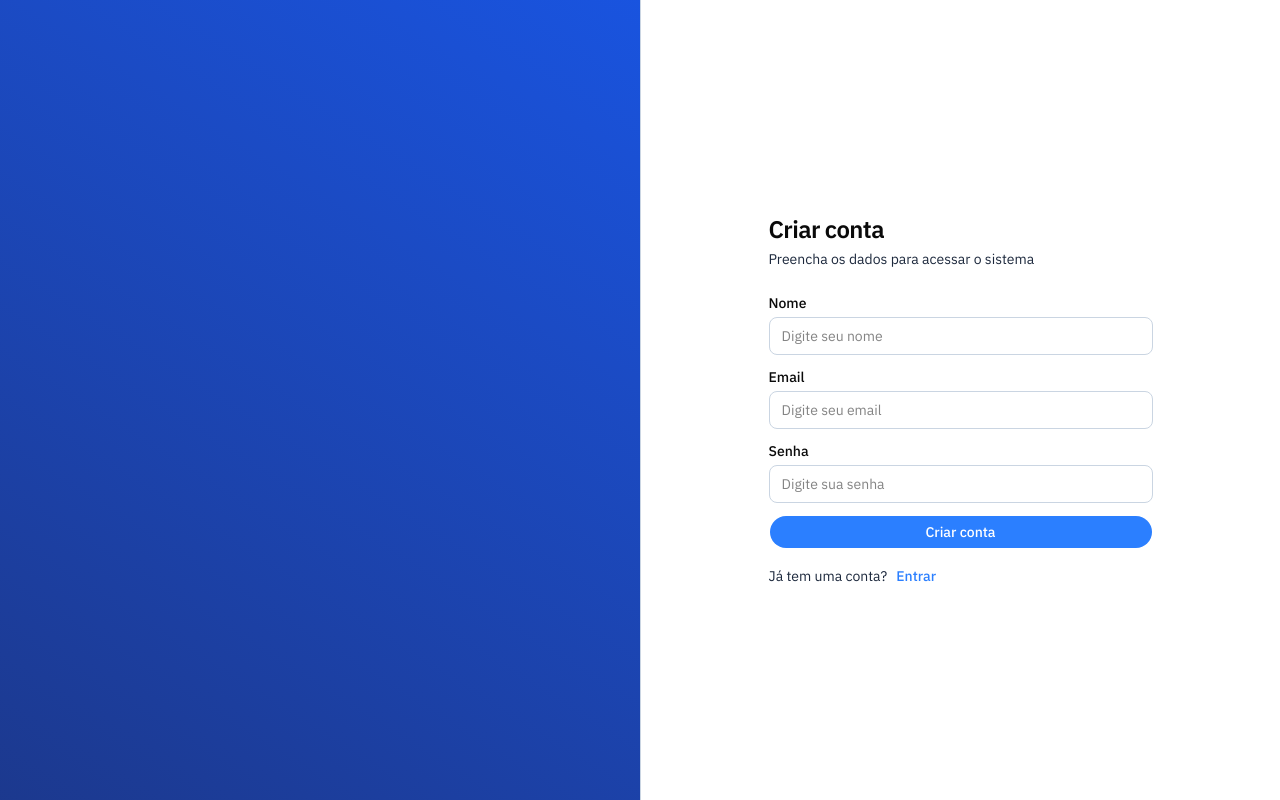
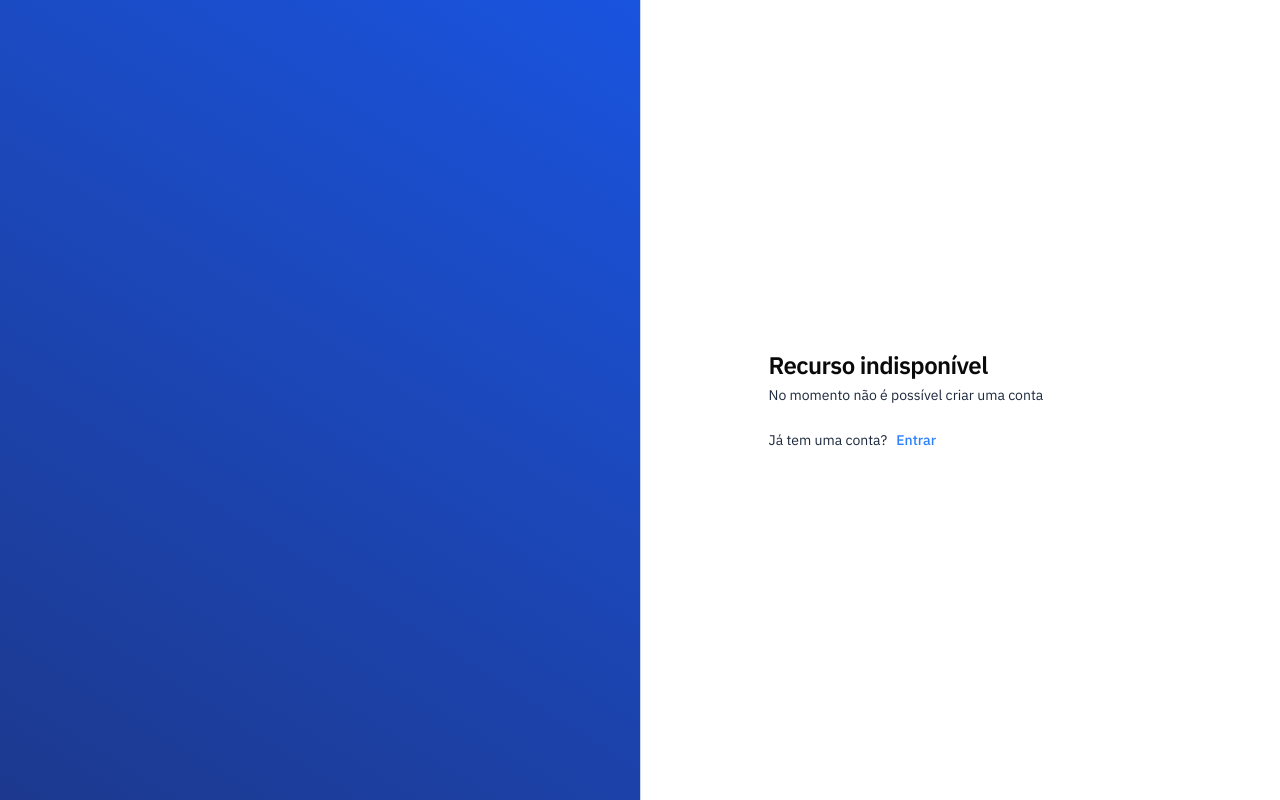
Before and after one commit to ViniMagaa/controle-financeiro-igreja, a Next.js app: page /register in a window 1280 px wide. Built offline with nearby package versions, Linux system fonts and the light colour scheme.

Commit message:
feat(register): update registration page to indicate account creation is unavailable

```diff
--- a/src/app/(auth)/register/page.tsx
+++ b/src/app/(auth)/register/page.tsx
@@ -1,38 +1,10 @@
 "use client";
 
 import { Button } from "@/components/ui/button";
-import { Form } from "@/components/ui/form";
-import { FormField } from "@/components/ui/form-field";
-import { registerSchema, RegisterSchema } from "@/schemas/auth/register.schema";
-import { authService } from "@/services/auth.service";
-import { zodResolver } from "@hookform/resolvers/zod";
-import { LoaderCircle } from "lucide-react";
 import { useRouter } from "next/navigation";
-import { useForm } from "react-hook-form";
-import { toast } from "sonner";
 
 export default function RegisterPage() {
   const router = useRouter();
-
-  const form = useForm<RegisterSchema>({
-    resolver: zodResolver(registerSchema),
-  });
-
-  async function onSubmit(data: RegisterSchema) {
-    const { error } = await authService.signUp(
-      data.email,
-      data.password,
-      data.name,
-    );
-
-    if (error) {
-      toast.error(error);
-      return;
-    }
-
-    toast.success("Conta criada!");
-    router.push("/dashboard");
-  }
 
   return (
     <div className="flex min-h-screen bg-linear-to-tr from-blue-900 to-blue-600 dark:from-slate-900 dark:to-slate-600">
@@ -40,46 +12,12 @@ export default function RegisterPage() {
         <div className="w-full max-w-sm">
           <div className="mb-6">
             <h1 className="text-2xl font-semibold tracking-tight">
-              Criar conta
+              Recurso indisponível
             </h1>
             <p className="text-muted-foreground mt-1 text-sm">
-              Preencha os dados para acessar o sistema
+              No momento não é possível criar uma conta
             </p>
           </div>
-          <Form form={form} onSubmit={onSubmit}>
-            <div className="flex flex-col gap-3">
-              <FormField
-                name="name"
-                label="Nome"
-                placeholder="Digite seu nome"
-              />
-
-              <FormField
-                name="email"
-                label="Email"
-                type="email"
-                placeholder="Digite seu email"
-              />
-
-              <FormField
-                name="password"
-                label="Senha"
-                type="password"
-                placeholder="Digite sua senha"
-              />
-
-              <Button type="submit" disabled={form.formState.isSubmitting}>
-                {form.formState.isSubmitting ? (
-                  <>
-                    <LoaderCircle className="size-4 animate-spin" />
-                    Criando conta...
-                  </>
-                ) : (
-                  "Criar conta"
-                )}
-              </Button>
-            </div>
-          </Form>
 
           <p className="text-muted-foreground mt-4 flex items-center gap-2 text-center text-sm">
             Já tem uma conta?
```
